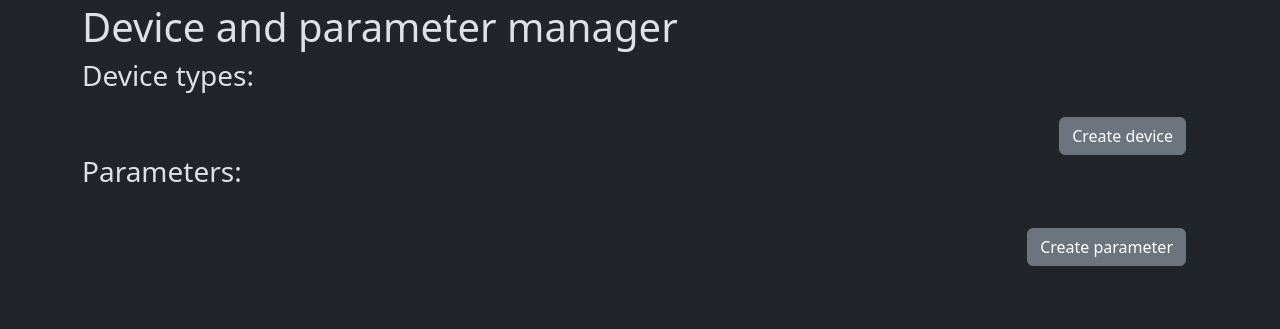
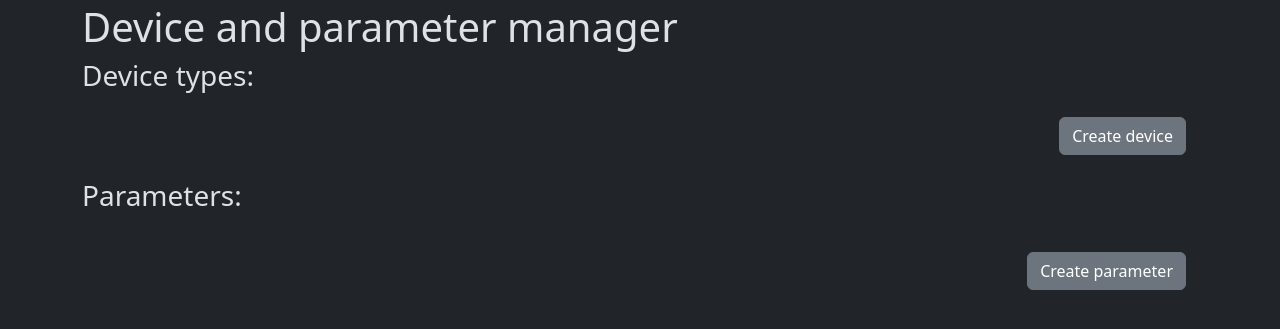
Before and after one commit to IamBahno/IIS-Project, a Flask app: a page that uses app/templates/devicetypes_parameters.html in a window 1280 px wide. Shown: the part 53-382 px from the top of the page. Run offline with Flask 3, Linux system fonts and the light colour scheme; the visitor is signed in with stand-in values (Sample User, id 1); data that the repository does not hold is empty.

Commit message:
Style update

```diff
--- a/app/templates/devicetypes_parameters.html
+++ b/app/templates/devicetypes_parameters.html
@@ -9,7 +9,7 @@
     {% endif %}
 
     <h3>Device types:</h3>
-    <div class="container mt-4">
+    <div class="container mt-4 mb-4">
         {% for device_type in device_types %}
             <div class="card mb-4">
                 <div class="card-body">
@@ -31,7 +31,7 @@
     </div>
 
     <h3>Parameters:</h3>
-    <div class="container mt-4">
+    <div class="container mt-4 mb-4">
         <ul class="list-group">
             {% for parameter in parameters %}
             <li class="list-group-item d-grid gap-2 d-md-flex justify-content-md-end" style="min-height:60px">
```
